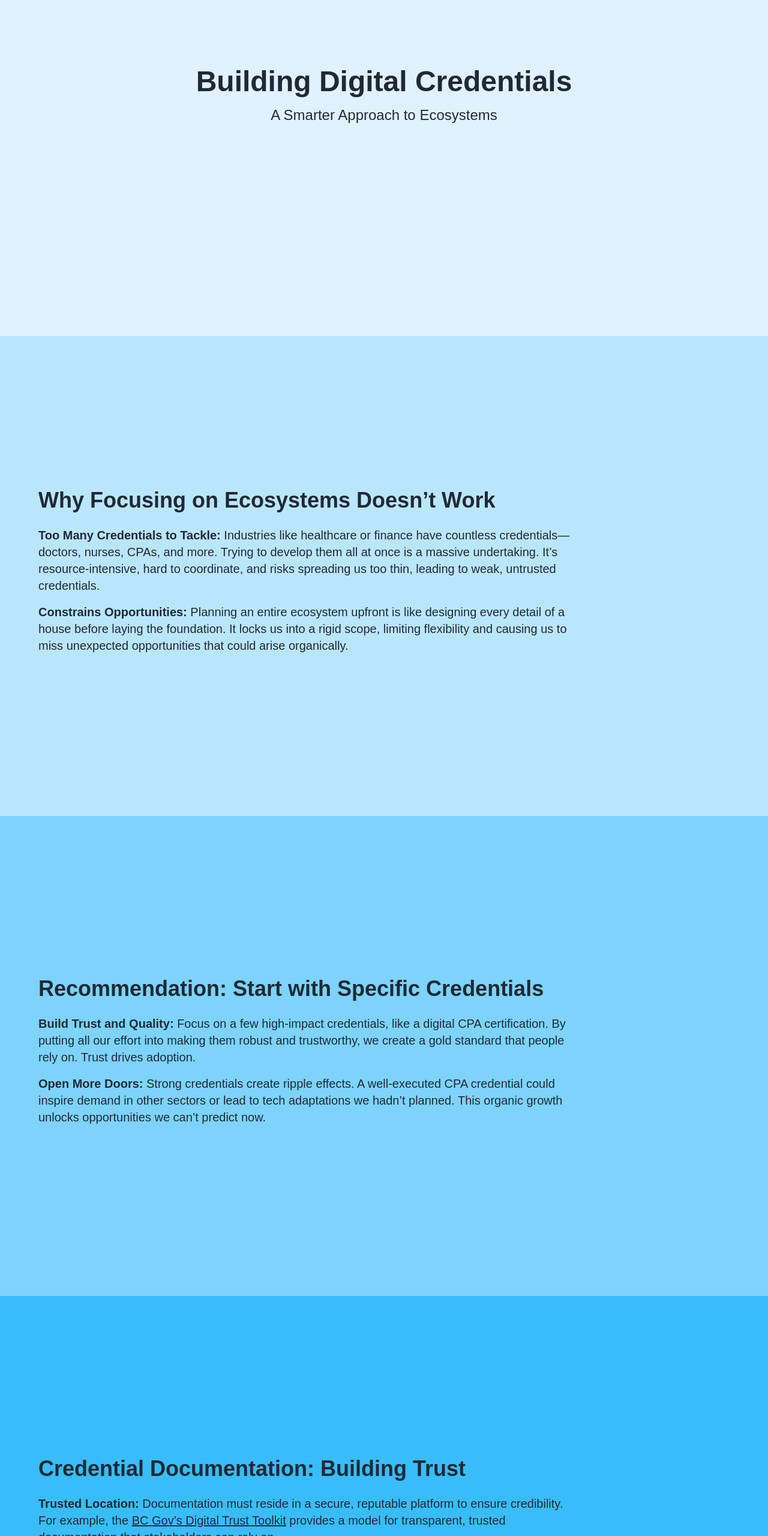
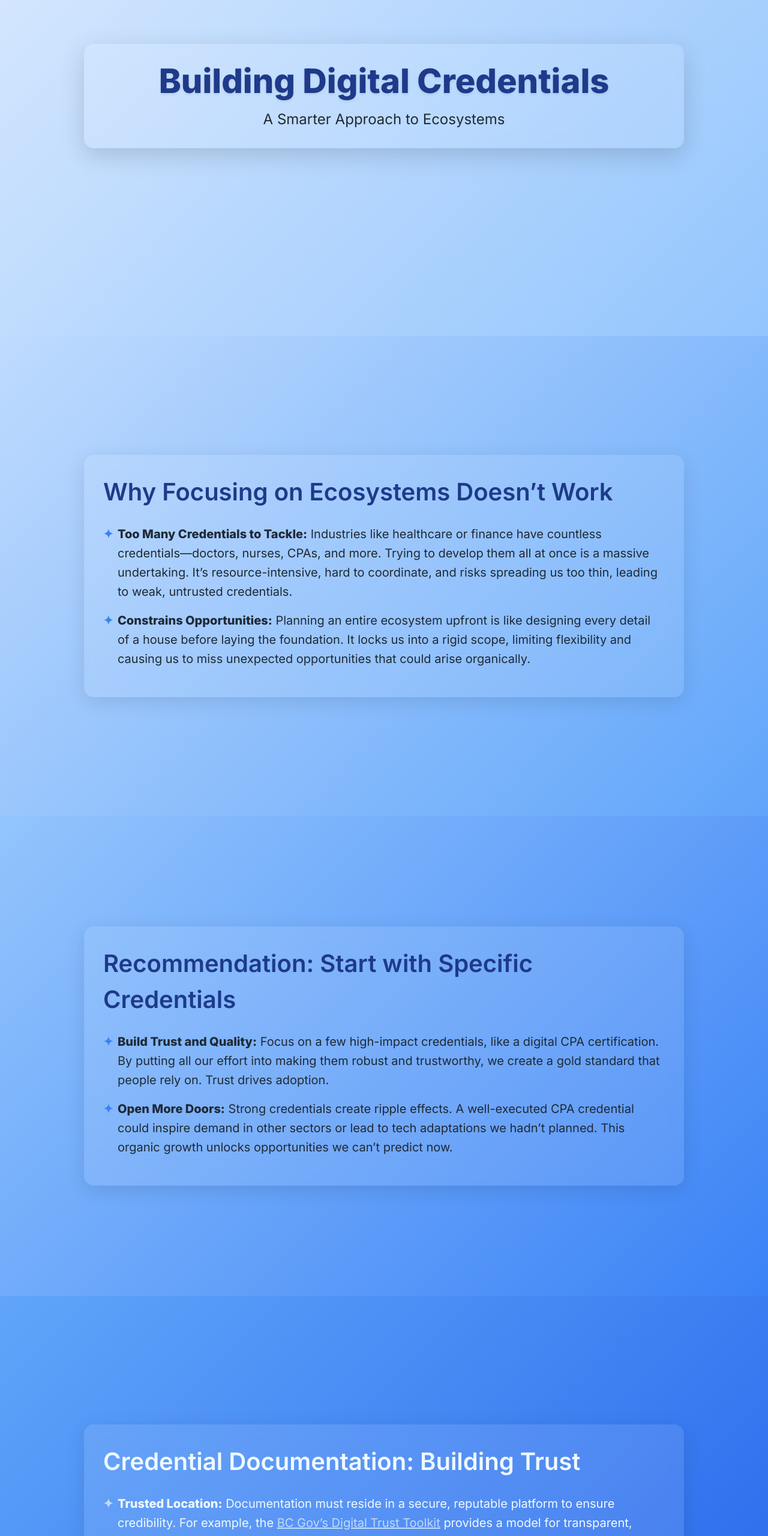
Before and after one commit to krobinsonca/digital-credentials, a plain HTML site: page index.html in a window 1280 px wide. Shown: the part 240-2800 px from the top of the page at 60% size. Drawn offline with nearby package versions, Linux system fonts and the light colour scheme.

Commit message:
Update index.html

```diff
--- a/index.html
+++ b/index.html
@@ -5,66 +5,136 @@
     <meta name="viewport" content="width=device-width, initial-scale=1.0">
     <title>Digital Credentials Presentation</title>
     <link href="https://cdn.jsdelivr.net/npm/tailwindcss@2.2.19/dist/tailwind.min.css" rel="stylesheet">
+    <link href="https://fonts.googleapis.com/css2?family=Inter:wght@400;600;800&display=swap" rel="stylesheet">
     <style>
-        body { font-family: 'Arial', sans-serif; }
-        .slide { height: 100vh; display: flex; flex-direction: column; justify-content: center; padding: 4rem; }
-        .bg-slide-1 { background-color: #e0f2fe; }
-        .bg-slide-2 { background-color: #bae6fd; }
-        .bg-slide-3 { background-color: #7dd3fc; }
-        .bg-slide-4 { background-color: #38bdf8; }
-        .bg-slide-5 { background-color: #0ea5e9; }
-        h2 { line-height: 1.2; }
-        ul { max-width: 900px; }
-        li { margin-bottom: 1rem; }
+        body { font-family: 'Inter', sans-serif; margin: 0; overflow-x: hidden; background: #f3f4f6; }
+        .slide {
+            height: 100vh;
+            display: flex;
+            flex-direction: column;
+            justify-content: center;
+            align-items: center;
+            padding: 4rem;
+            background: linear-gradient(135deg, var(--bg-start), var(--bg-end));
+            transition: background 0.5s ease;
+        }
+        .content {
+            background: rgba(255, 255, 255, 0.1);
+            backdrop-filter: blur(10px);
+            border-radius: 1rem;
+            padding: 2rem;
+            max-width: 1000px;
+            width: 100%;
+            box-shadow: 0 8px 32px rgba(0, 0, 0, 0.1);
+            animation: fadeIn 0.6s ease forwards;
+        }
+        .bg-slide-1 { --bg-start: #dbeafe; --bg-end: #93c5fd; }
+        .bg-slide-2 { --bg-start: #bfdbfe; --bg-end: #60a5fa; }
+        .bg-slide-3 { --bg-start: #93c5fd; --bg-end: #3b82f6; }
+        .bg-slide-4 { --bg-start: #60a5fa; --bg-end: #2563eb; color: #f0f9ff; }
+        .bg-slide-5 { --bg-start: #3b82f6; --bg-end: #1e3a8a; color: #f0f9ff; }
+        h1 { font-size: 3.5rem; font-weight: 800; line-height: 1.1; text-shadow: 0 2px 4px rgba(0,0,0,0.1); }
+        h2 { font-size: 2.5rem; font-weight: 600; margin-bottom: 1.5rem; }
+        p, li { font-size: 1.25rem; line-height: 1.6; }
+        ul { list-style: none; }
+        li { position: relative; padding-left: 1.5rem; margin-bottom: 1rem; }
+        li:before {
+            content: '✦';
+            position: absolute;
+            left: 0;
+            color: #3b82f6;
+            font-weight: bold;
+        }
+        .bg-slide-4 li:before, .bg-slide-5 li:before { color: #bfdbfe; }
+        a { color: #1d4ed8; text-decoration: underline; transition: color 0.3s; }
+        a:hover { color: #3b82f6; }
+        .bg-slide-4 a, .bg-slide-5 a { color: #bfdbfe; }
+        .bg-slide-4 a:hover, .bg-slide-5 a:hover { color: #ffffff; }
+        .bg-slide-1 h1, .bg-slide-2 h2, .bg-slide-3 h2 { color: #1e3a8a; }
+        .bg-slide-1 p, .bg-slide-2 li, .bg-slide-3 li { color: #1f2937; }
+        .bg-slide-4 h2, .bg-slide-5 h2, .bg-slide-4 li, .bg-slide-5 p { color: #f0f9ff; }
+        @keyframes fadeIn {
+            from { transform: translateY(30px); opacity: 0; }
+            to { transform: translateY(0); opacity: 1; }
+        }
+        .slide:hover .content { transform: translateY(-5px); box-shadow: 0 12px 40px rgba(0, 0, 0, 0.15); }
+        @media (max-width: 768px) {
+            .slide { padding: 2rem; }
+            .content { padding: 1.5rem; }
+            h1 { font-size: 2.5rem; }
+            h2 { font-size: 2rem; }
+            p, li { font-size: 1.1rem; }
+        }
     </style>
 </head>
-<body class="text-gray-800">
+<body>
     <!-- Slide 1: Introduction -->
-    <div class="slide bg-slide-1 text-center">
-        <h1 class="text-5xl font-bold text-sky-900 mb-4">Building Digital Credentials</h1>
-        <p class="text-2xl text-sky-700">A Smarter Approach to Ecosystems</p>
+    <div class="slide bg-slide-1">
+        <div class="content text-center">
+            <h1 class="mb-4">Building Digital Credentials</h1>
+            <p class="text-2xl">A Smarter Approach to Ecosystems</p>
+        </div>
     </div>
 
     <!-- Slide 2: Problems with Ecosystem Focus -->
     <div class="slide bg-slide-2">
-        <h2 class="text-4xl font-semibold text-sky-900 mb-6">Why Focusing on Ecosystems Doesn’t Work</h2>
-        <ul class="text-xl text-sky-800">
+        <div class="content">
+            <h2>Why Focusing on Ecosystems Doesn’t Work</h2>
+            <ul>
                 <li><strong>Too Many Credentials to Tackle:</strong> Industries like healthcare or finance have countless credentials—doctors, nurses, CPAs, and more. Trying to develop them all at once is a massive undertaking. It’s resource-intensive, hard to coordinate, and risks spreading us too thin, leading to weak, untrusted credentials.</li>
                 <li><strong>Constrains Opportunities:</strong> Planning an entire ecosystem upfront is like designing every detail of a house before laying the foundation. It locks us into a rigid scope, limiting flexibility and causing us to miss unexpected opportunities that could arise organically.</li>
             </ul>
         </div>
+    </div>
 
     <!-- Slide 3: Credential-First Approach -->
     <div class="slide bg-slide-3">
-        <h2 class="text-4xl font-semibold text-sky-900 mb-6">Recommendation: Start with Specific Credentials</h2>
-        <ul class="text-xl text-sky-800">
+        <div class="content">
+            <h2>Recommendation: Start with Specific Credentials</h2>
+            <ul>
                 <li><strong>Build Trust and Quality:</strong> Focus on a few high-impact credentials, like a digital CPA certification. By putting all our effort into making them robust and trustworthy, we create a gold standard that people rely on. Trust drives adoption.</li>
                 <li><strong>Open More Doors:</strong> Strong credentials create ripple effects. A well-executed CPA credential could inspire demand in other sectors or lead to tech adaptations we hadn’t planned. This organic growth unlocks opportunities we can’t predict now.</li>
             </ul>
         </div>
+    </div>
 
     <!-- Slide 4: Credential Documentation -->
     <div class="slide bg-slide-4">
-        <h2 class="text-4xl font-semibold text-sky-900 mb-6">Credential Documentation: Building Trust</h2>
-        <ul class="text-xl text-sky-800">
-            <li><strong>Trusted Location:</strong> Documentation must reside in a secure, reputable platform to ensure credibility. For example, the <a href="https://bcgov.github.io/digital-trust-toolkit/docs/governance/person/person-cred-doc" class="underline text-sky-600">BC Gov’s Digital Trust Toolkit</a> provides a model for transparent, trusted documentation that stakeholders can rely on.</li>
+        <div class="content">
+            <h2>Credential Documentation: Building Trust</h2>
+            <ul>
+                <li><strong>Trusted Location:</strong> Documentation must reside in a secure, reputable platform to ensure credibility. For example, the <a href="https://bcgov.github.io/digital-trust-toolkit/docs/governance/person/person-cred-doc">BC Gov’s Digital Trust Toolkit</a> provides a model for transparent, trusted documentation that stakeholders can rely on.</li>
                 <li><strong>Active Promotion:</strong> Documentation isn’t enough—it needs visibility. Actively share and promote it through channels like webinars, industry forums, and social media to build awareness and encourage adoption among users and organizations.</li>
             </ul>
         </div>
+    </div>
 
     <!-- Slide 5: Call to Action -->
-    <div class="slide bg-slide-5 text-center">
-        <h2 class="text-4xl font-semibold text-white mb-6">Let’s Build Smarter</h2>
-        <p class="text-2xl text-sky-100 mb-4">Start with trusted credentials, document them well, and let growth happen naturally.</p>
-        <p class="text-xl text-sky-200">What do you think? Let’s discuss!</p>
+    <div class="slide bg-slide-5">
+        <div class="content text-center">
+            <h2>Let’s Build Smarter</h2>
+            <p class="text-2xl mb-4">Start with trusted credentials, document them well, and let growth happen naturally.</p>
+            <p class="text-xl">What do you think? Let’s discuss!</p>
+        </div>
     </div>
 
     <script>
-        // Smooth slide navigation
+        // Smooth slide navigation with mouse wheel and keyboard
+        let scrolling = false;
+        window.addEventListener('wheel', (e) => {
+            if (scrolling) return;
+            scrolling = true;
+            setTimeout(() => scrolling = false, 600);
+            const delta = e.deltaY > 0 ? window.innerHeight : -window.innerHeight;
+            window.scrollBy({ top: delta, behavior: 'smooth' });
+        });
         document.addEventListener('keydown', (e) => {
-            if (e.key === 'ArrowRight') {
+            if (scrolling) return;
+            scrolling = true;
+            setTimeout(() => scrolling = false, 600);
+            if (e.key === 'ArrowRight' || e.key === 'ArrowDown') {
                 window.scrollBy({ top: window.innerHeight, behavior: 'smooth' });
-            } else if (e.key === 'ArrowLeft') {
+            } else if (e.key === 'ArrowLeft' || e.key === 'ArrowUp') {
                 window.scrollBy({ top: -window.innerHeight, behavior: 'smooth' });
             }
         });
```
Lines whose indentation alone changed are shown as unchanged.
